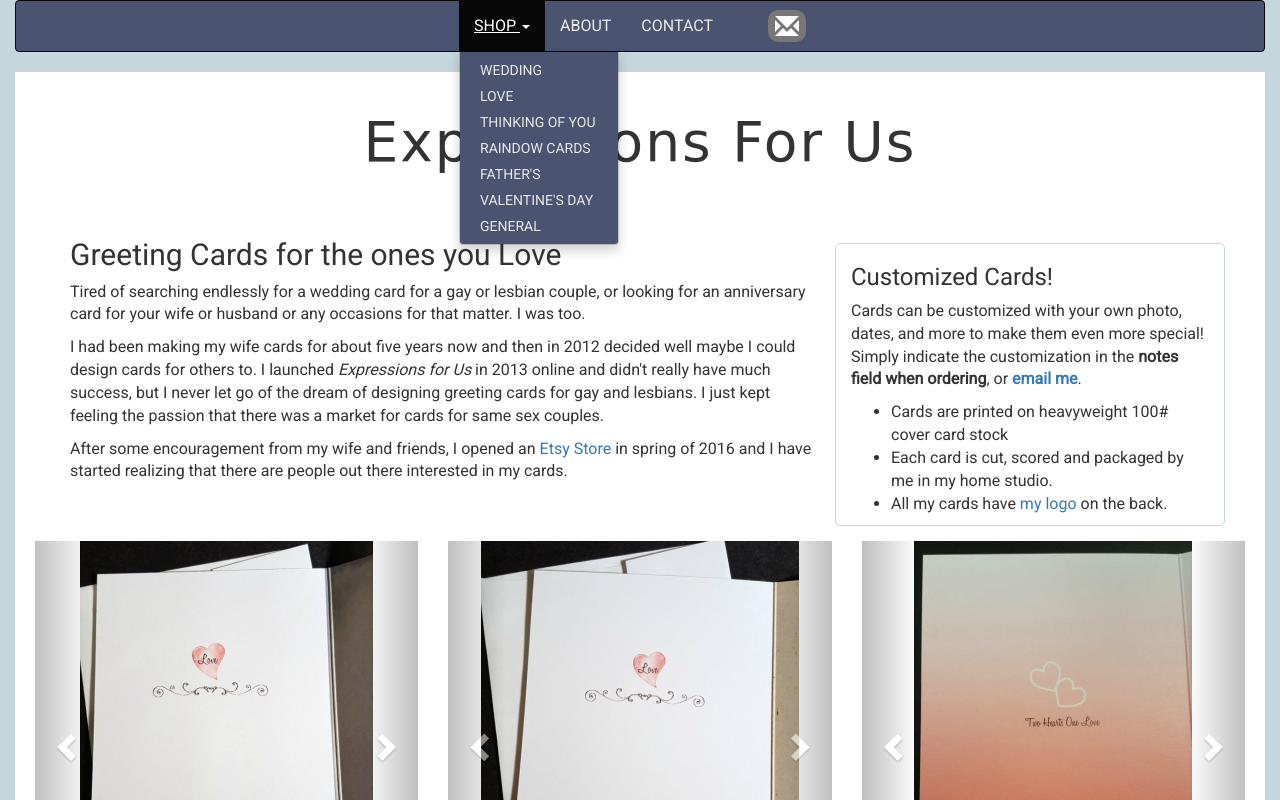
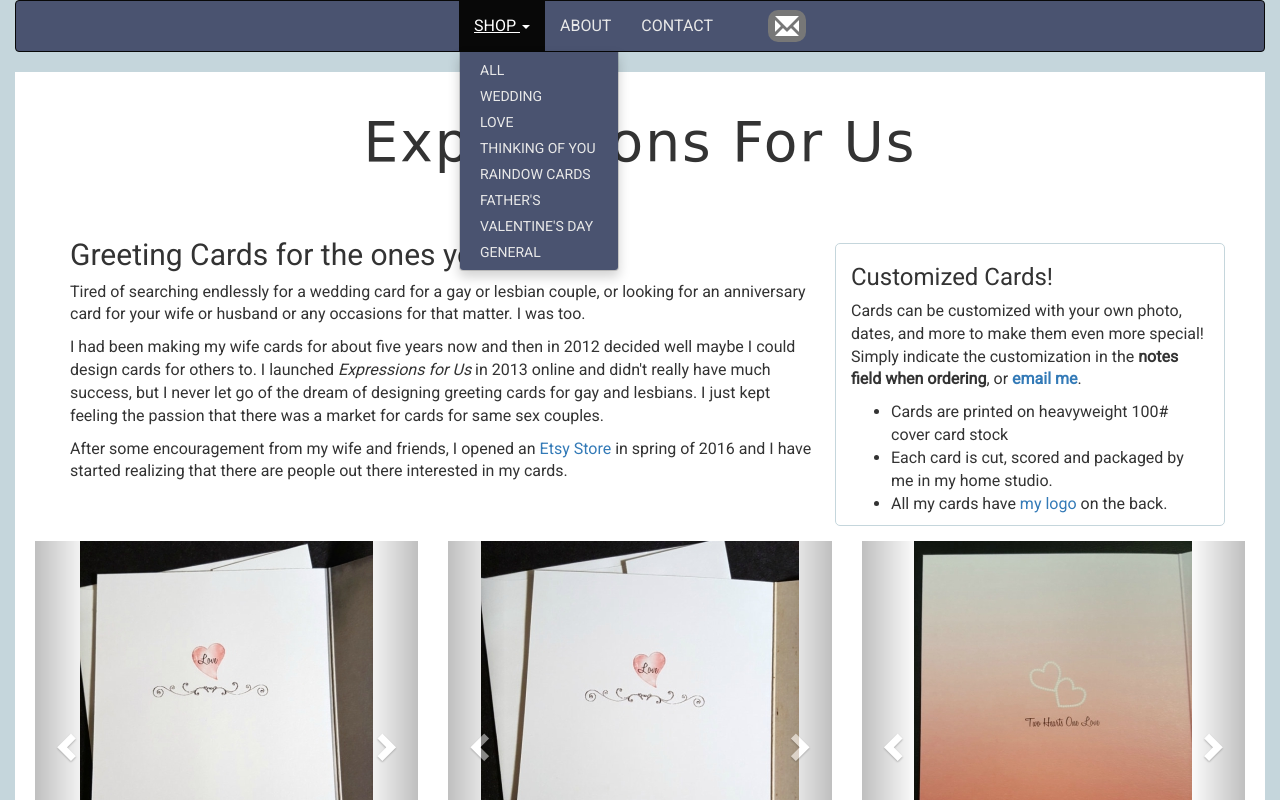
Before and after one commit to ZGrauer/Greeting-Card-Site, a website: page index.html in a window 1280 px wide. Both pictures are taken after a click on the button "SHOP". Shown: the top 800 px of the page. Drawn offline with nearby package versions, Linux system fonts and the light colour scheme; a web font is replaced by a local one.

Commit message:
fix: Show/Hide cards based on Etsy section ID

```diff
--- a/index.html
+++ b/index.html
@@ -35,13 +35,14 @@
                         <li class="dropdown">
                             <a href="#" class="dropdown-toggle" data-toggle="dropdown" role="button" aria-haspopup="true" aria-expanded="false">Shop <span class="caret"></span></a>
                             <ul class="dropdown-menu darker-blue">
-                                <li><a href="#" onclick="setCards('wedding')">Wedding</a></li>
-                                <li><a href="#" onclick="setCards('love')">Love</a></li>
-                                <li><a href="#" onclick="setCards('thinking')">Thinking of You</a></li>
-                                <li><a href="#" onclick="setCards('raindow')">Raindow Cards</a></li>
-                                <li><a href="#" onclick="setCards('father')">Father's</a></li>
-                                <li><a href="#" onclick="setCards('valentines')">Valentine's Day</a></li>
-                                <li><a href="#" onclick="setCards('greeting')">General</a></li>
+                                <li><a href="#" onclick="setCards('')">All</a></li>
+                                <li><a href="#" onclick="setCards('19058679')">Wedding</a></li>
+                                <li><a href="#" onclick="setCards('19055840')">Love</a></li>
+                                <li><a href="#" onclick="setCards('19055846')">Thinking of You</a></li>
+                                <li><a href="#" onclick="setCards('19056050')">Raindow Cards</a></li>
+                                <li><a href="#" onclick="setCards('19058977')">Father's</a></li>
+                                <li><a href="#" onclick="setCards('19962906')">Valentine's Day</a></li>
+                                <li><a href="#" onclick="setCards('20829673')">General</a></li>
                             </ul>
                         </li>
 
--- a/js/etsy.js
+++ b/js/etsy.js
@@ -76,7 +76,7 @@ function addCards2Page(cards) {
                 var $link = $('<a></a>').attr('href', cards[card].url).attr('target', '_blank').addClass('card-name');
                 $title = $link.append($title);
 
-                var $column = $('<div></div>').addClass('' + cards[card].taxonomyPath[cards[card].taxonomyPath.length - 1].split(' ')[0].toLowerCase()).addClass('col-md-4 card').append($imgDiv, $title, $price);
+                var $column = $('<div></div>').addClass('' + cards[card].shopSectionId).addClass('col-md-4 card').append($imgDiv, $title, $price);
 
                 $div.append($column);
                 i++;
@@ -126,6 +126,7 @@ function etsyListing(listingData) {
     var self = this;
     self.listingId = listingData.listing_id;
     self.categoryId = listingData.category_id;
+    self.shopSectionId = listingData.shop_section_id;
     self.url = listingData.url;
     self.title = listingData.title;
     self.description = listingData.description;
```
